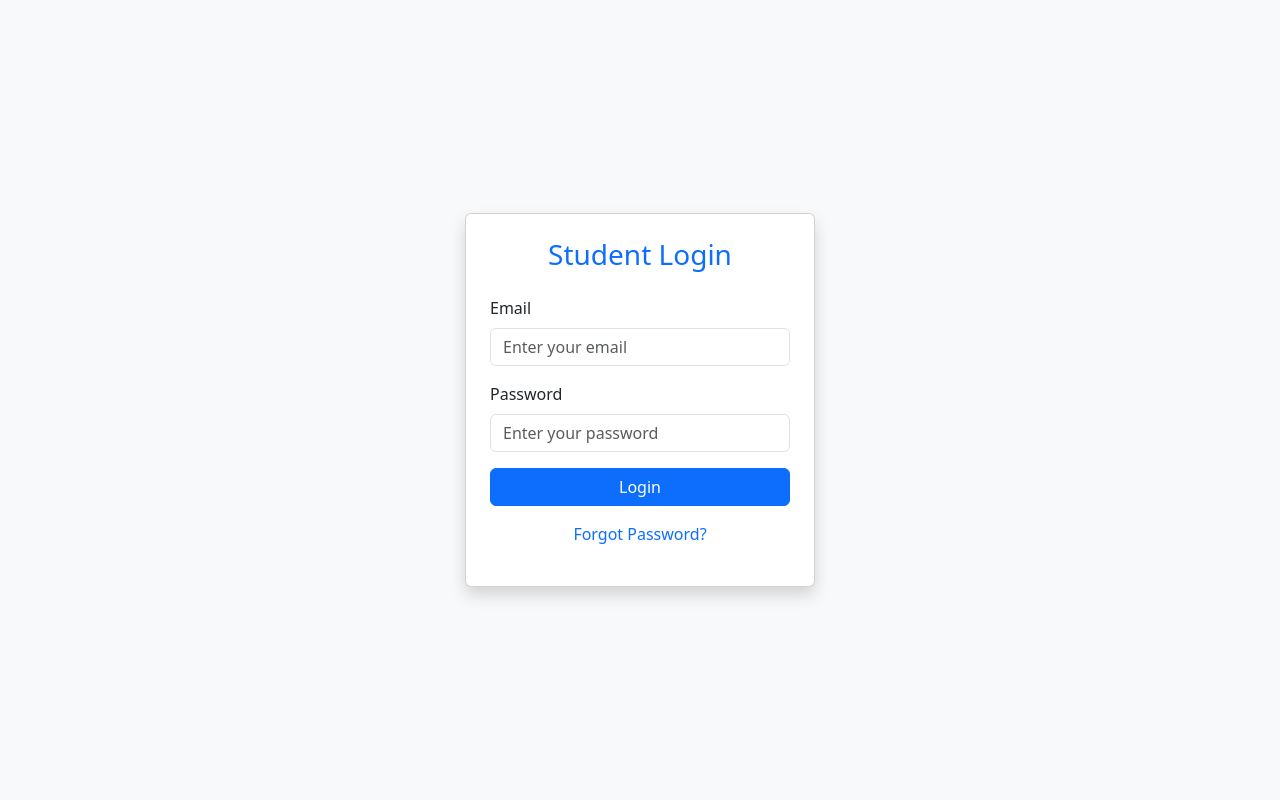
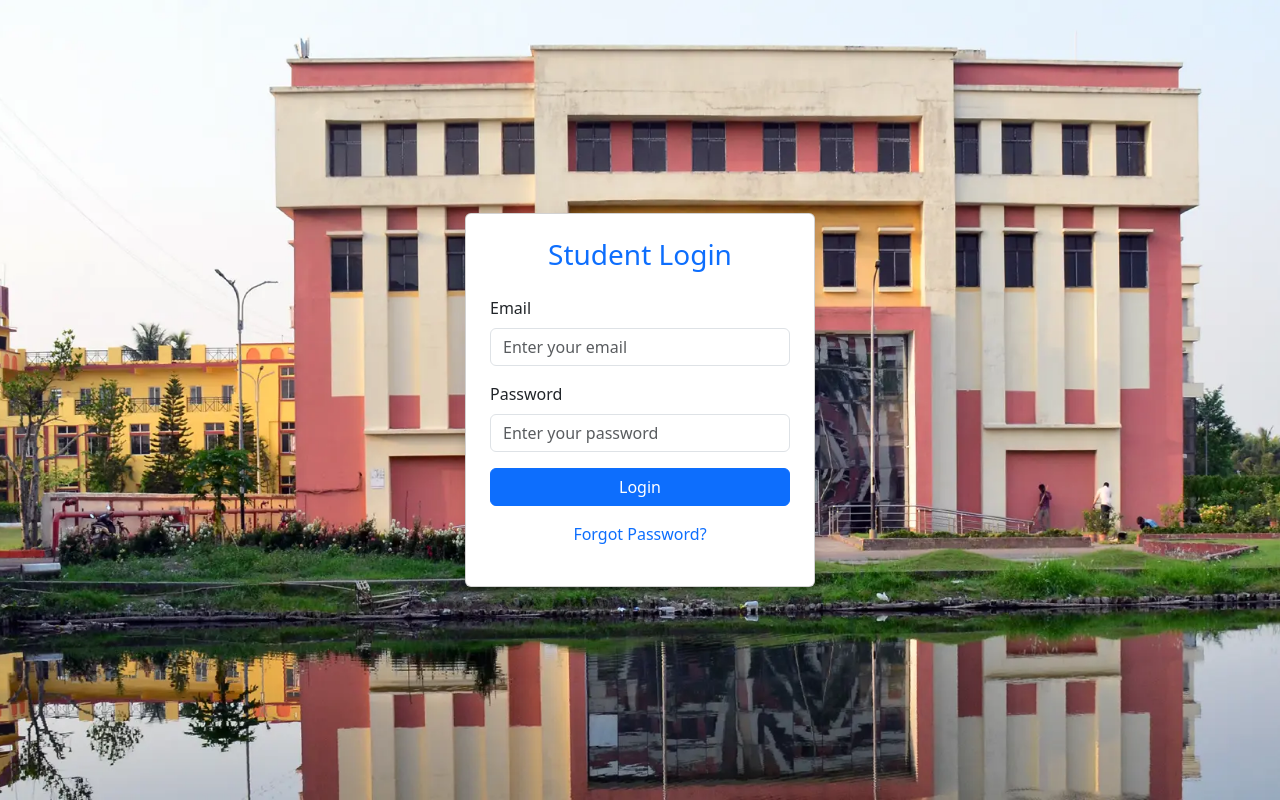
Before and after one commit to shuvankar-dev/Campus-Placement-Tracking-System, a PHP site: page / in a window 1280 px wide. Run offline with PHP 8.4, Linux system fonts and the light colour scheme.

Commit message:
implement custom css

```diff
--- /dev/null
+++ b/assets/style.css
@@ -0,0 +1,4 @@
+body {
+    background: url('images/background.png') no-repeat center center fixed;
+    background-size: cover;
+}
--- a/index.php
+++ b/index.php
@@ -4,6 +4,7 @@
     <meta charset="UTF-8">
     <meta name="viewport" content="width=device-width, initial-scale=1.0">
     <title>Student Login</title>
+    <link rel="stylesheet" href="assets/style.css">
     <link href="https://cdn.jsdelivr.net/npm/bootstrap@5.3.7/dist/css/bootstrap.min.css" rel="stylesheet" integrity="sha384-LN+7fdVzj6u52u30Kp6M/trliBMCMKTyK833zpbD+pXdCLuTusPj697FH4R/5mcr" crossorigin="anonymous">
 
 </head>
--- a/tpo/index.php
+++ b/tpo/index.php
@@ -4,6 +4,7 @@
     <meta charset="UTF-8">
     <meta name="viewport" content="width=device-width, initial-scale=1.0">
     <title>TPO Login</title>
+    <link rel="stylesheet" href="../assets/style.css">
     <link href="https://cdn.jsdelivr.net/npm/bootstrap@5.3.7/dist/css/bootstrap.min.css" rel="stylesheet" integrity="sha384-LN+7fdVzj6u52u30Kp6M/trliBMCMKTyK833zpbD+pXdCLuTusPj697FH4R/5mcr" crossorigin="anonymous">
 </head>
 <body class="bg-light">
--- a/tpo/register.php
+++ b/tpo/register.php
@@ -4,6 +4,7 @@
     <meta charset="UTF-8">
     <meta name="viewport" content="width=device-width, initial-scale=1.0">
     <title>TPO Registration</title>
+    <link rel="stylesheet" href="../assets/style.css">
     <link href="https://cdn.jsdelivr.net/npm/bootstrap@5.3.7/dist/css/bootstrap.min.css" rel="stylesheet" integrity="sha384-LN+7fdVzj6u52u30Kp6M/trliBMCMKTyK833zpbD+pXdCLuTusPj697FH4R/5mcr" crossorigin="anonymous">
 </head>
 <body class="bg-light">
```
Also changed, not shown: assets/images/background.png (added).
